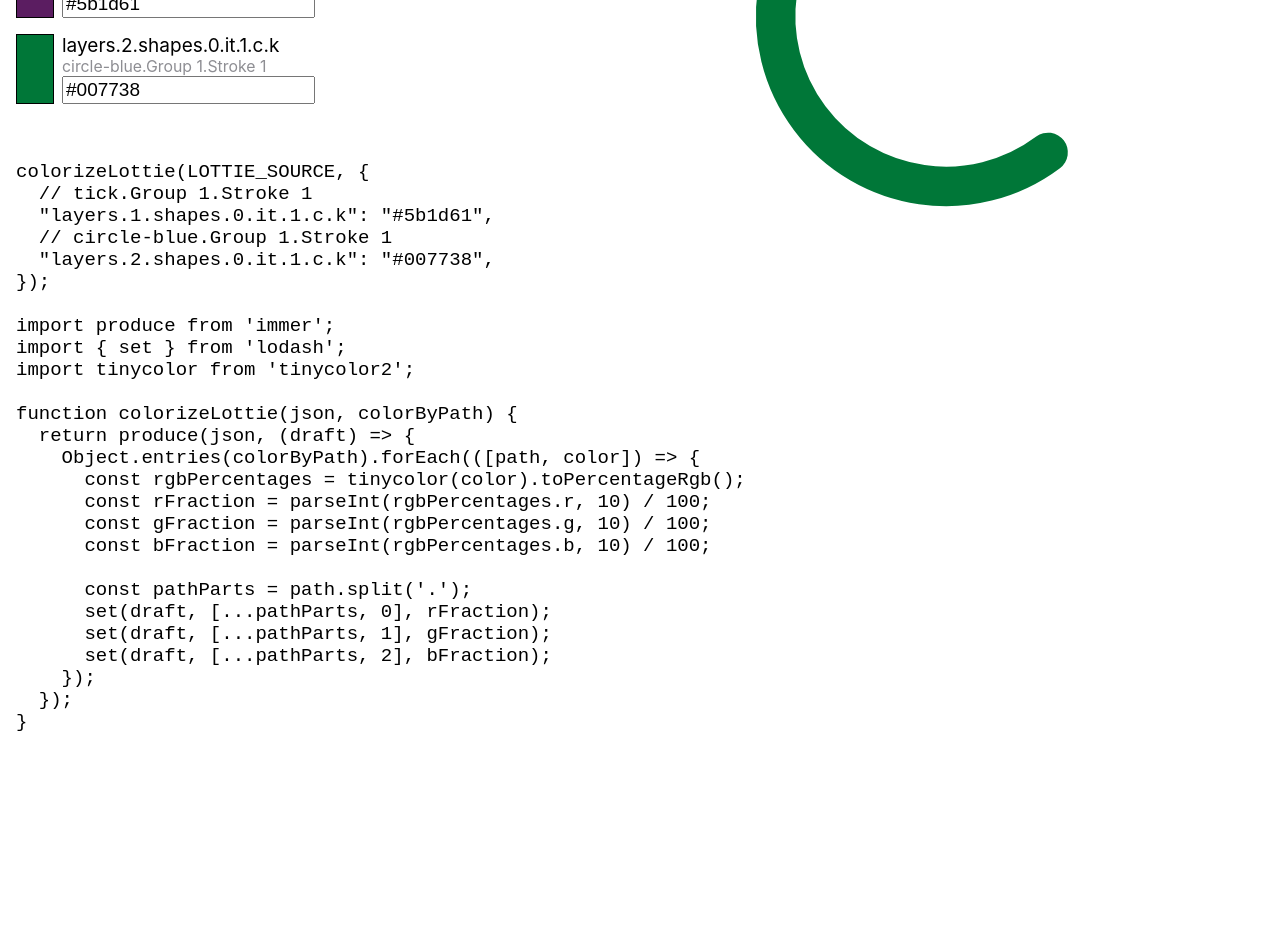
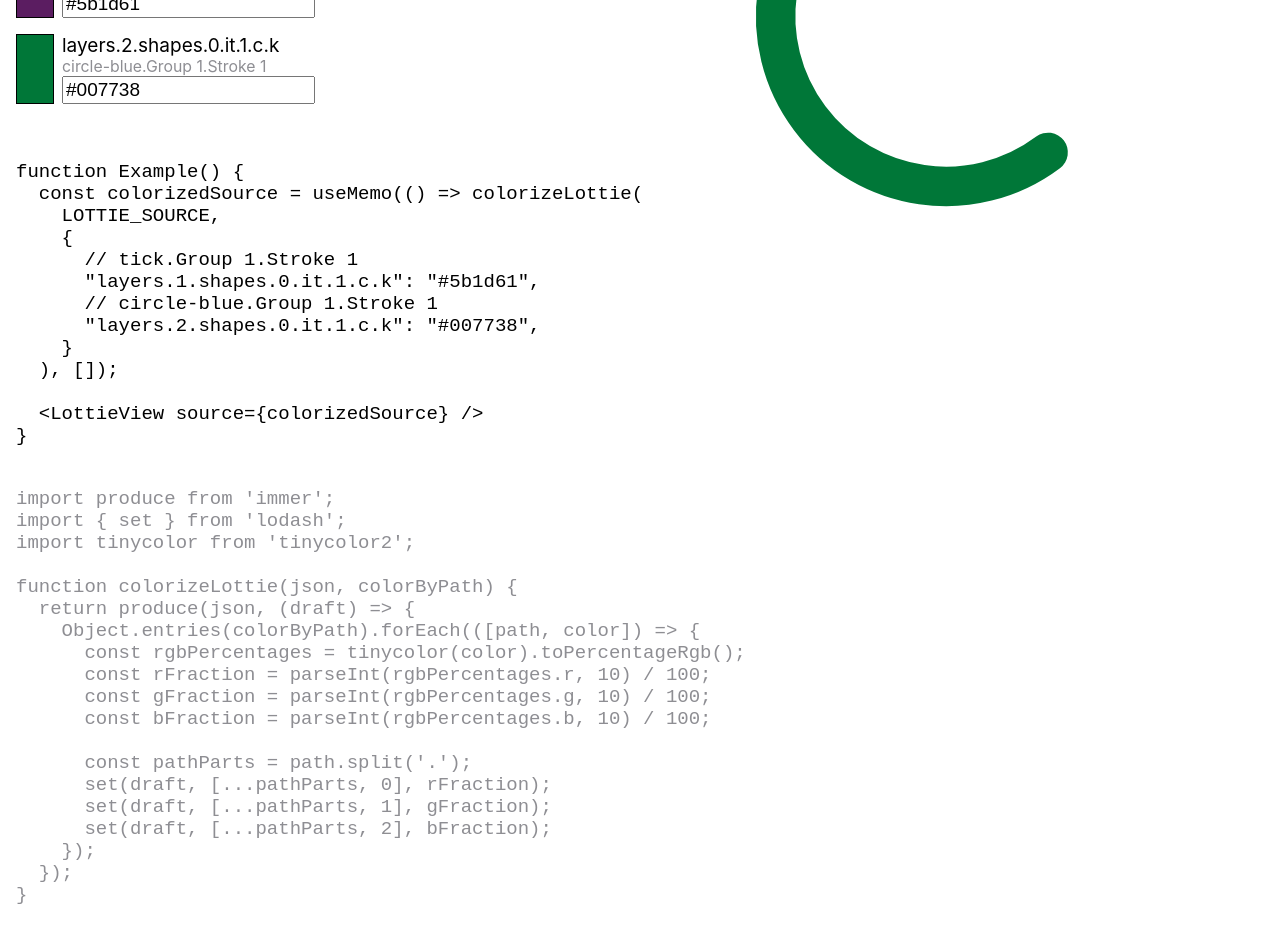
Before and after one commit to Noitidart/Colorize-Lottie, a React (Create React App) app: page / in a window 1280 px wide. Shown: the part 200-1141 px from the top of the page. Before the commit the page ends 968 px from the top, so only its background shows below. Built offline with nearby package versions, Linux system fonts and the light colour scheme.

Commit message:
Lighten the formatting on boilerplate

```diff
--- a/src/App.css
+++ b/src/App.css
@@ -69,3 +69,7 @@
   color: #8e8e93;
   display: block;
 }
+
+.PreBoiler {
+  color: #8e8e93;
+}
--- a/src/App.tsx
+++ b/src/App.tsx
@@ -157,16 +157,27 @@ function App() {
 
         <pre>
           {`
-colorizeLottie(LOTTIE_SOURCE, {
+function Example() {
+  const colorizedSource = useMemo(() => colorizeLottie(
+    LOTTIE_SOURCE,
+    {
     ${colors
       .map(
         (color) =>
           `  // ${color.nmPath}
       "${color.path}": "${color.color}",`
       )
-  .join('\n')}
-});
+      .join('\n    ')}
+    }
+  ), []);
 
+  <LottieView source={colorizedSource} />
+}
+`}
+        </pre>
+
+        <pre className="PreBoiler">
+          {`
 import produce from 'immer';
 import { set } from 'lodash';
 import tinycolor from 'tinycolor2';
```
Lines whose indentation alone changed are shown as unchanged.
